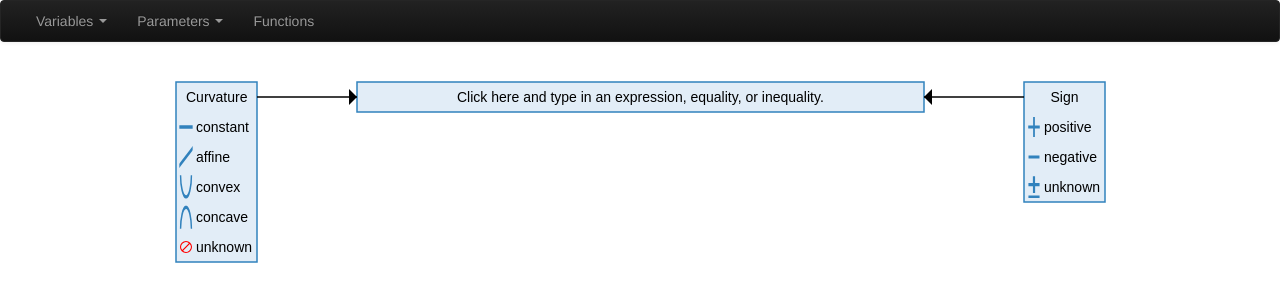
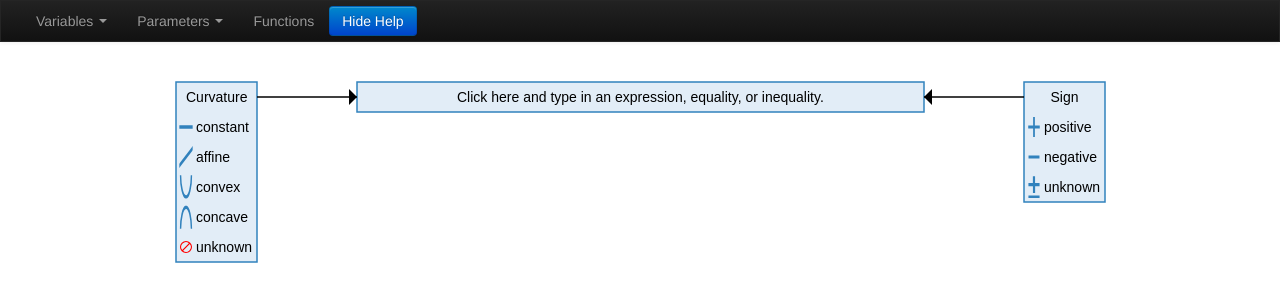
Before and after one commit to SteveDiamond/dcp_site, a Django app: page /dcp_sandbox/ in a window 1280 px wide. Shown: the top 302 px of the page. Run offline with Django 3.2, Linux system fonts and the light colour scheme; some libraries are stand-ins or nearby versions.

Commit message:
added help button

```diff
--- a/dcp_sandbox/static/dcp_sandbox/css/sandbox.css
+++ b/dcp_sandbox/static/dcp_sandbox/css/sandbox.css
@@ -34,6 +34,10 @@ svg {
     text-align: center;
 }
 
+.navbar-inner {
+    border-radius: 0;
+}
+
 .dropdown-menu > li > p {
     text-align:center;
 }
--- a/dcp_sandbox/static/dcp_sandbox/js/TreeConstants.js
+++ b/dcp_sandbox/static/dcp_sandbox/js/TreeConstants.js
@@ -4,6 +4,8 @@
 function TreeConstants() {
 
 }
+// Tag of the root node.
+TreeConstants.ROOT_TAG = 0;
 // Minimum separation between siblings.
 TreeConstants.MIN_SIB_SEP = 20;
 // Minimum separation between cousins.
--- a/dcp_sandbox/static/dcp_sandbox/js/TreeConstructor.js
+++ b/dcp_sandbox/static/dcp_sandbox/js/TreeConstructor.js
@@ -42,6 +42,8 @@ TreeConstructor.deactivatePrompt = function() {
  * Processes the tree from the parser into a visualization.
  */
 TreeConstructor.processParseTree = function(root) {
+    // Save a copy of the root.
+    TreeConstructor.root = $.extend(true, {}, root);
     // Add short_name nodes and number nodes.
     var numNodes = TreeConstructor.augmentTree(root, 0);
     // Save node info as attribute of TreeConstructor
@@ -68,8 +70,10 @@ TreeConstructor.processParseTree = function(root) {
     $(TreeConstants.TREE_DIV).html(''); // Clear old tree
     TreeDisplay.drawTree(TreeConstants.TREE_DIV, root, numNodes, levels, widths, centers, treeWidth, treeHeight);
     // If help is active, draw the legends.
-    TreeDisplay.drawLegend(TreeConstants.CURVATURE_LEGEND, root, widths, centers, treeWidth);
-    TreeDisplay.drawLegend(TreeConstants.SIGN_LEGEND, root, widths, centers, treeWidth);
+    if (TreeConstructor.helpActive) {
+        TreeDisplay.drawLegend(TreeConstants.CURVATURE_LEGEND, root, widths, centers, treeWidth);
+        TreeDisplay.drawLegend(TreeConstants.SIGN_LEGEND, root, widths, centers, treeWidth);
+    }
 }
 
 /**
@@ -128,7 +132,7 @@ TreeConstructor.addLeftRight = function(levels) {
 TreeConstructor.storeNodeMap = function(root) {
     var tagToNode = {};
     TreeConstructor.storeNodeMapRecursive(root, undefined, tagToNode);
-    TreeConstructor[TreeConstants.TAG_TO_NODE] = tagToNode;
+    TreeConstructor.tagToNode = tagToNode;
 }
 
 /**
@@ -160,7 +164,7 @@ TreeConstructor.storeNodeMapRecursive = function(node, parentTag, tagToNode) {
  * Uses the tagToNode map stored as an attribute of TreeConstructor.
  */
 TreeConstructor.loadObjective = function(id, text) {
-    var tagToNode = $.extend(true, {}, TreeConstructor[TreeConstants.TAG_TO_NODE]);
+    var tagToNode = $.extend(true, {}, TreeConstructor.tagToNode);
     var node = tagToNode[id];
     node.name = text;
     if (node.isShortNameNode) {
--- a/dcp_sandbox/static/dcp_sandbox/js/sandbox.js
+++ b/dcp_sandbox/static/dcp_sandbox/js/sandbox.js
@@ -1,9 +1,15 @@
 /**
  * Sandbox Module
- * Handles control flow for interacting with the parse tree.
+ * Handles page load for analyzer.
  */
 (function($) {
     $().ready(function(){
+        // Listen to help toggle button.
+        $("#help").click(function() {
+            TreeConstructor.helpActive = !TreeConstructor.helpActive;
+            TreeConstructor.processParseTree(TreeConstructor.root);
+        });
+        // Show prompt.
         var promptTree = {
                          name: TreeConstants.PROMPT,
                          isPrompt: true,
--- a/dcp_sandbox/templates/dcp_sandbox/index.html
+++ b/dcp_sandbox/templates/dcp_sandbox/index.html
@@ -44,6 +44,7 @@
             </ul>
         </li>
         <li><a href="#">Functions</a></li>
+        <li><button type="button" id="help" class="btn btn-primary" data-toggle="button">Hide Help</button></li>
       </ul>
     </div>
   </div>
```
